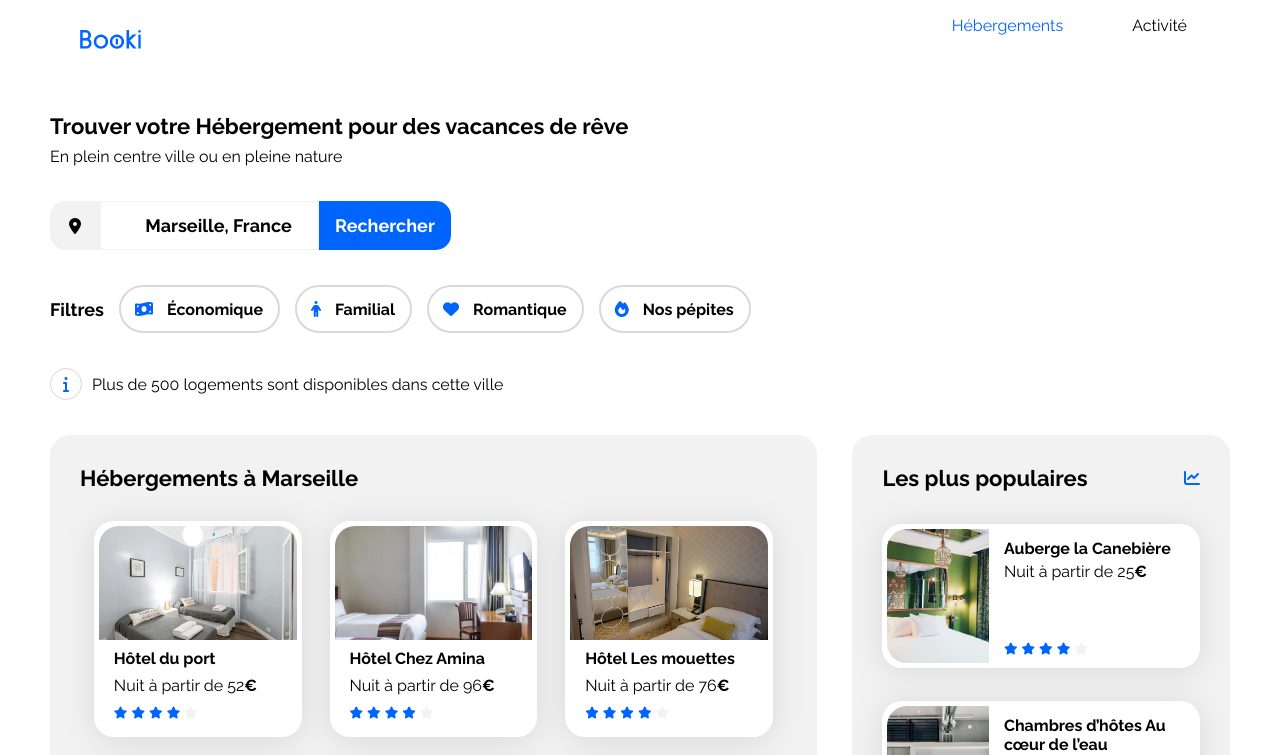
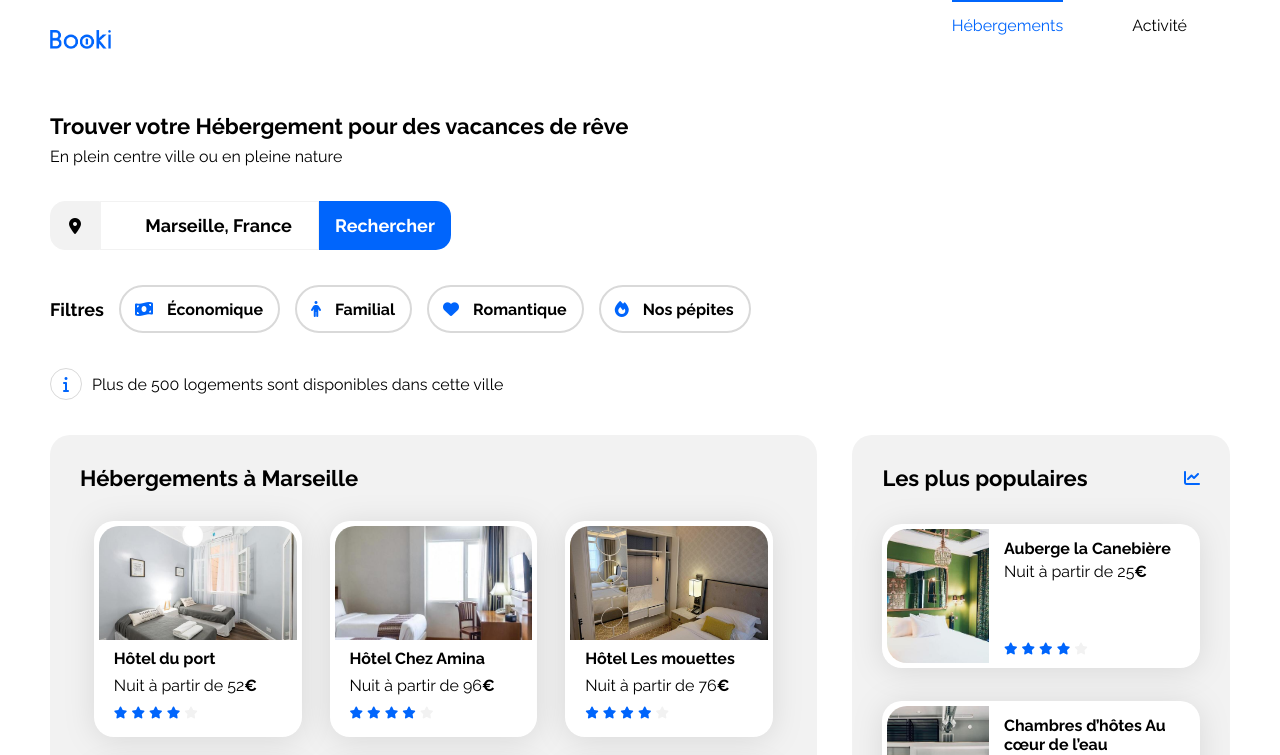
Before and after one commit to WhiteSlimes/OpenClassroom, a plain HTML site: page Projet_3/Booki/index.html in a window 1280 px wide. In both pictures the pointer is over the link "Hébergements". Shown: the top 755 px of the page. Drawn offline with Linux system fonts and the light colour scheme.

Commit message:
~ Versioning 1.15 ~
- Changement de margin et padding
- Validation W3C

```diff
--- a/Projet_3/Booki/css/style.css
+++ b/Projet_3/Booki/css/style.css
@@ -18,7 +18,7 @@ nav{
 nav img{
     height: 19px;
     width: 61px;
-    margin: 30px 0 60px 30px;
+    margin: 30px 0 60px 0px;
 }
 nav ul{
     display: flex;
@@ -35,7 +35,7 @@ nav ul li a{
 nav ul li a:hover{
     color: #0065FC;
     border-top: 2px solid #0065FC;
-    padding-top: 21px;
+    padding-top: 14px;
 }
 
 
```
Also changed, not shown: Projet_4/Maquette/Maquette découpé.png (added).
